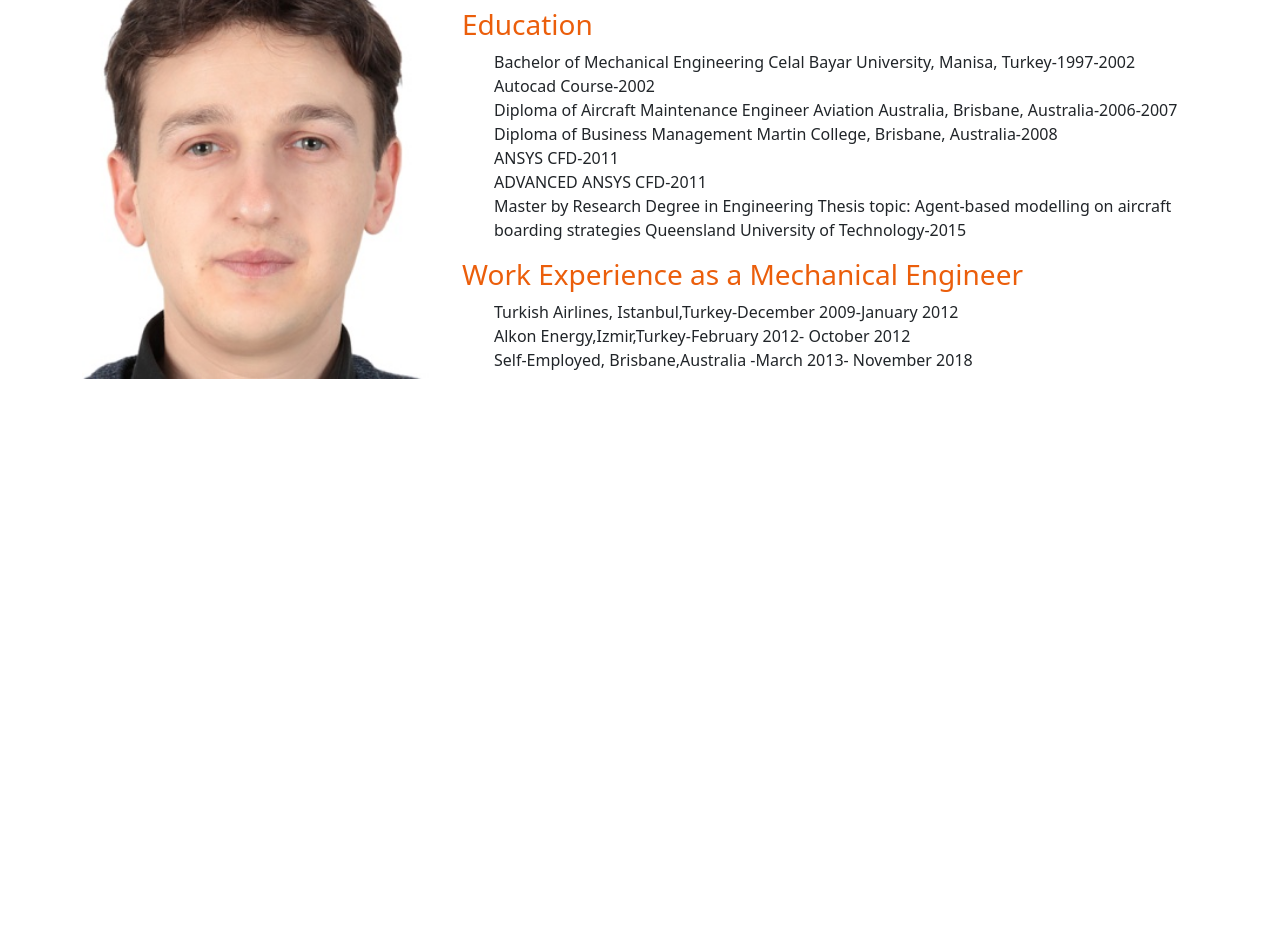
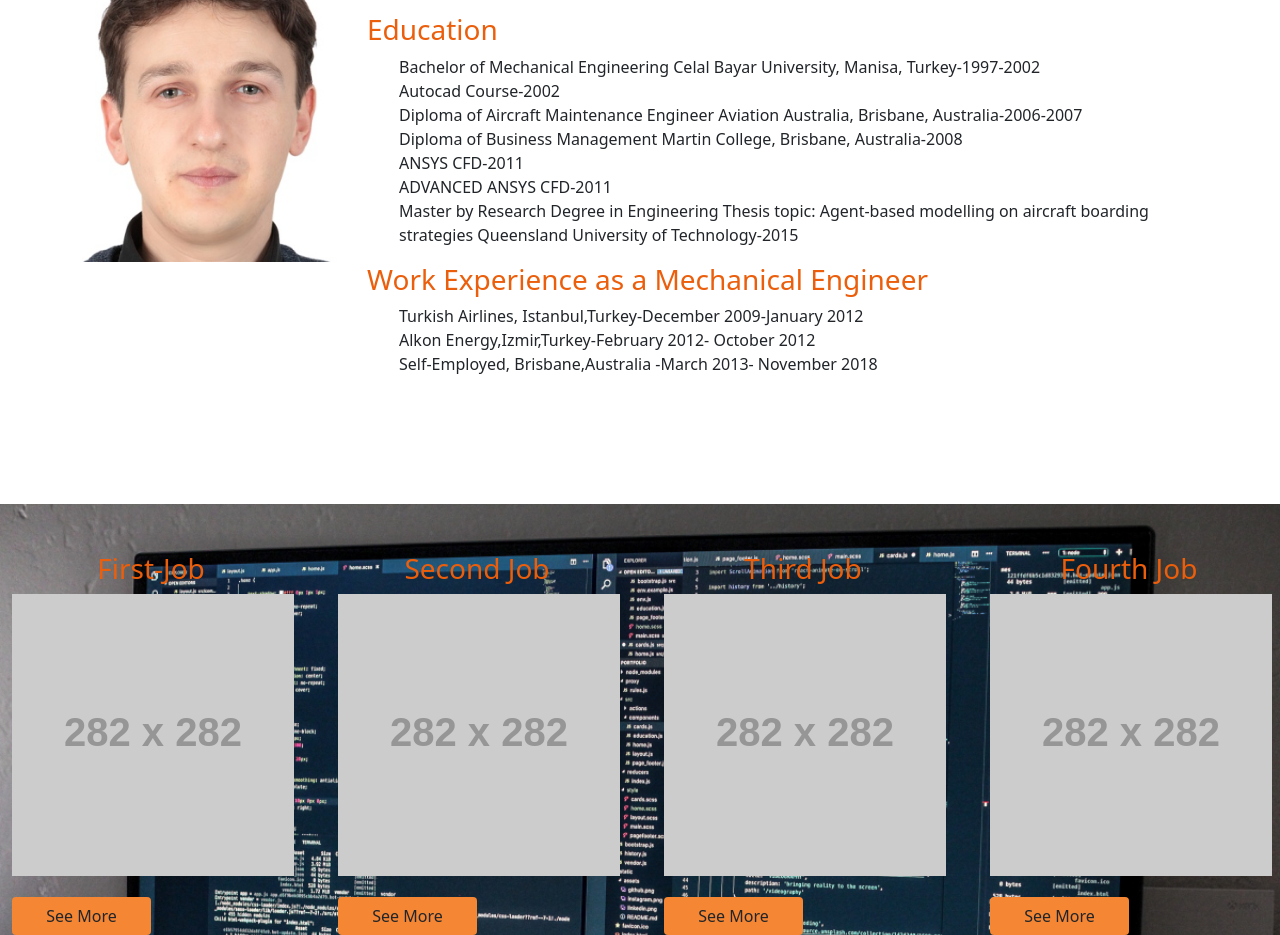
Before and after one commit to serteri/serter_profile1, a plain HTML site: page index.html in a window 1280 px wide. Shown: the part 158-1093 px from the top of the page. Before the commit the page ends 800 px from the top, so only its background shows below. Drawn offline with nearby package versions, Linux system fonts and the light colour scheme; placeholder pictures from the web are drawn by us.

Commit message:
about-me and work examples part html finished working on css

```diff
--- a/index.html
+++ b/index.html
@@ -38,10 +38,10 @@
             <a class="nav-link active link-home" aria-current="page" href="#">Home</a>
           </li>
           <li class="nav-item listed">
-            <a href="" class="nav-link" id="about-me">About Me</a>
+            <a href="#about-me" class="nav-link">About Me</a>
           </li>
           <li class="nav-item listed">
-            <a class="nav-link" href="#">Works</a>
+            <a class="nav-link" href="#work-done">Works</a>
           </li>
 
           <li class="nav-item listed">
@@ -55,16 +55,18 @@
     </div>
   </nav>
 
+<!-- About me section -->
+
   <div class="container about-me">
     <div class="row">
-      <div class="col-sm-12 col-md-5 col-lg-4">
+      <div class="col-sm-12 col-md-5 col-lg-3 my-img">
         <img src="images/serter.jpg" alt="" class="img-responsive img-myself">
 
       </div>
 
-      <div class="col-sm-12 col-md-7 col-lg-8">
+      <div class="col-sm-12 col-md-7 col-lg-9 edu-my">
 
-            <h2 href="#about-me">About Me</h2>
+            <h2 id="about-me">About Me</h2>
             <p>I am Serter Iyigunlu. I am a Mechanical Engineer and also Full-stack web developer.</p>
             <h3>Education</h3>
             <ul class="education-list">
@@ -101,6 +103,42 @@
     </div>
   </div>
 
+<!-- Work examples -->
+
+  <div class="container-fluid work-example " id="work-done">
+    <div class="row g-5">
+      <div class="col-sm-12 col-md-3 col-lg-3 works">
+        <h3>First-Job</h3>
+        <a href="https://placeholder.com"><img src="https://via.placeholder.com/282" class="img-responsive"></a>
+        <button type="button" class="btn  more-btn">See More</button>
+
+      </div>
+      <div class="col-sm-12 col-md-3 col-lg-3 works">
+        <h3>Second Job</h3>
+        <a href="https://placeholder.com"><img src="https://via.placeholder.com/282" class="img-responsive"></a>
+        <button type="button" class="btn  more-btn">See More</button>
+      </div>
+      <div class="col-sm-12 col-md-3 col-lg-3 works">
+        <h3>Third Job</h3>
+        <a href="https://placeholder.com"><img src="https://via.placeholder.com/282" class="img-responsive"></a>
+        <button type="button" class="btn more-btn">See More</button>
+      </div>
+      <div class="col-sm-12 col-md-3 col-lg-3 works">
+        <h3>Fourth Job</h3>
+        <a href="https://placeholder.com"><img src="https://via.placeholder.com/282" class="img-responsive"></a>
+        <button type="button" class="btn  more-btn">See More</button>
+      </div>
+
+    </div>
+
+
+  </div>
+
+
+
+
+
+
 
 
 
--- a/style.css
+++ b/style.css
@@ -49,7 +49,7 @@ color: #ffb26b !important;
 
 /* About me */
 .about-me{
-  margin-top: 1.5rem;
+  margin-top: 1.8rem;
 }
 .about-me h2, h3{
   color:#eb5e0b ;
@@ -57,7 +57,45 @@ color: #ffb26b !important;
 .img-myself{
   width:100%;
 }
+.my-img{
+  padding-bottom:1.3rem;
+}
 
 .education-list{
   list-style-type: none
 }
+
+/* Works section */
+
+.work-example{
+
+  margin-top: 10rem;
+  background-image: url(images/website1.jpg);
+  background-size: cover;
+  background-repeat: no-repeat;
+
+
+}
+
+.work-example h3{
+
+  text-align:center;
+
+
+
+}
+
+.more-btn{
+  width:50%;
+  background-color:#f58634;
+  text-align:center;
+
+  margin-top: 1.3rem;
+}
+
+@media (max-width:788px){
+.more-btn{
+  display: block !important;
+}
+
+}
```
Also changed, not shown: images/website1.jpg (added), 1 other file.
